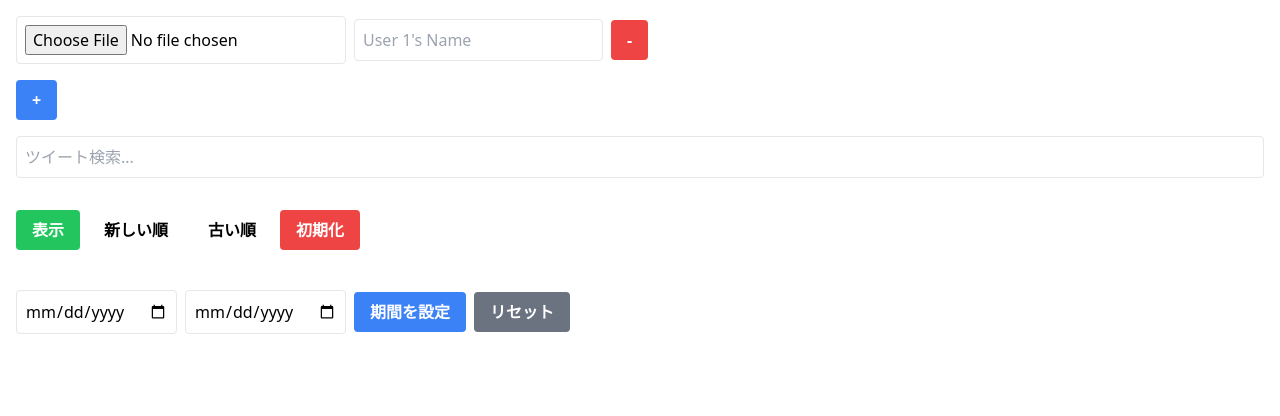
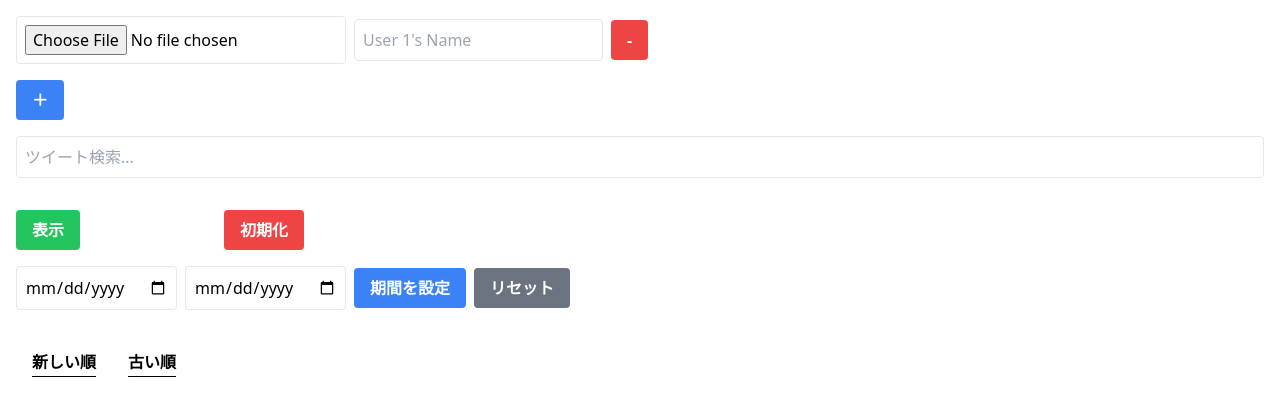
Before and after one commit to Shiryu-Toujima-1f10210346/MultiTwiArchiveViewer, a Next.js app: page / in a window 1280 px wide. Shown: the top 416 px of the page. Built offline with nearby package versions, Linux system fonts and the light colour scheme.

Commit message:
表示数制限と画像表示を追加

```diff
--- a/next.config.js
+++ b/next.config.js
@@ -1,6 +1,11 @@
 /** @type {import('next').NextConfig} */
 const nextConfig = {
   reactStrictMode: true,
-}
+};
 
-module.exports = nextConfig
+module.exports = {
+  nextConfig,
+  images: {
+    domains: ["pbs.twimg.com"],
+  },
+};
--- a/src/pages/index.tsx
+++ b/src/pages/index.tsx
@@ -1,4 +1,4 @@
-import React, { useState, ChangeEvent, useEffect } from "react";
+import React, { useState, ChangeEvent, useEffect, useRef } from "react";
 import {
   openDB,
   saveToDB,
@@ -6,9 +6,17 @@ import {
   saveImageToDB,
   clearDB,
 } from "../utils/dbOperations";
+import Image from "next/image";
+import Link from "next/link";
 
 // ツイートの型定義
 type Tweet = {
+  extended_entities: {
+    media: {
+      media_url_https: string;
+      type: string;
+    }[];
+  };
   created_at: string;
   full_text: string;
   userName: string;
@@ -42,6 +50,14 @@ const TwitterArchiveViewer = () => {
     { file: null, userName: "" },
   ]); // ユーザー入力フィールドのステート
   const [dateRange, setDateRange] = useState({ start: "", end: "" });
+  const [maxTweetsToShow, setMaxTweetsToShow] = useState(100); // 初期値は300
+  const [displayedTweets, setDisplayedTweets] = useState<Tweet[]>([]);
+  const observer = useRef<IntersectionObserver>();
+  const lastTweetElementRef = useRef(null); // 最後のツイート要素の参照
+
+  useEffect(() => {
+    setDisplayedTweets(tweets.slice(0, maxTweetsToShow));
+  }, [tweets, maxTweetsToShow]);
 
   useEffect(() => {
     const dbName = "twitterArchiveViewer";
@@ -59,6 +75,43 @@ const TwitterArchiveViewer = () => {
       });
     });
   }, []);
+
+  useEffect(() => {
+    if (observer.current) observer.current.disconnect();
+
+    observer.current = new IntersectionObserver((entries) => {
+      if (entries[0].isIntersecting && displayedTweets.length < tweets.length) {
+        setMaxTweetsToShow((prev) => prev + maxTweetsToShow);
+      }
+    });
+
+    if (lastTweetElementRef.current) {
+      observer.current.observe(lastTweetElementRef.current);
+    }
+
+    return () => {
+      if (observer.current) observer.current.disconnect();
+    };
+  }, [displayedTweets, maxTweetsToShow, tweets.length]);
+
+  // ツイートに含まれる画像を表示する関数
+  const renderMedia = (tweet: Tweet) => {
+    // メディア（画像）が含まれているかをチェック
+    const media = tweet.extended_entities?.media || [];
+    return media.map((mediaItem, index) =>
+      mediaItem.type === "photo" ? (
+        <a href={mediaItem.media_url_https} target="_blank" key={index}>
+          <Image
+            src={mediaItem.media_url_https}
+            alt="ツイート画像"
+            width={100}
+            height={100}
+          />
+        </a>
+      ) : null
+    );
+  };
+
   // 期間に基づいてツイートをフィルタリングする関数
   const filterTweetsByDateRange = () => {
     const filtered = allTweets.filter((tweet) => {
@@ -217,9 +270,9 @@ const TwitterArchiveViewer = () => {
       {/* ユーザー入力フィールド追加ボタン */}
       <button
         onClick={addUserInput}
-        className="w-full md:w-auto bg-blue-500 hover:bg-blue-700 text-white font-bold py-2 px-4 rounded mb-4"
+        className=" bg-blue-500 hover:bg-blue-700 text-white font-bold py-2 px-4 rounded mb-4"
       >
-        +
+        ＋
       </button>
 
       {/* 検索バー */}
@@ -234,7 +287,11 @@ const TwitterArchiveViewer = () => {
       </div>
 
       {/* ツイートを表示するボタン */}
-      <div className="flex flex-col md:flex-row gap-2 mb-6">
+      <div
+        className="flex
+      justify-start
+      md:flex-row gap-36"
+      >
         <button
           onClick={displayTweets}
           className="bg-green-500 hover:bg-green-700 text-white font-bold py-2 px-4 rounded mt-4 mb-4"
@@ -242,38 +299,6 @@ const TwitterArchiveViewer = () => {
           表示
         </button>
         {/* ツイート時間を降順にする */}
-        <button
-          onClick={() => {
-            const sortedTweets = [...tweets];
-            sortedTweets.sort((a, b) => {
-              return (
-                new Date(b.created_at).getTime() -
-                new Date(a.created_at).getTime()
-              );
-            });
-            setTweets(sortedTweets);
-          }}
-          className=" font-bold py-2 px-4 rounded mt-4 mb-4 hover:underline hover:underline-thickness: 2 hover:underline-offset-8"
-        >
-          新しい順
-        </button>
-
-        {/* ツイート時間を昇順にする */}
-        <button
-          onClick={() => {
-            const sortedTweets = [...tweets];
-            sortedTweets.sort((a, b) => {
-              return (
-                new Date(a.created_at).getTime() -
-                new Date(b.created_at).getTime()
-              );
-            });
-            setTweets(sortedTweets);
-          }}
-          className="font-bold py-2 px-4 rounded mt-4 mb-4 hover:underline hover:underline-thickness: 2 hover:underline-offset-8"
-        >
-          古い順
-        </button>
 
         <button
           onClick={() => {
@@ -285,6 +310,7 @@ const TwitterArchiveViewer = () => {
           初期化
         </button>
       </div>
+
       {/* 期間選択フィールド */}
       <div className="mb-4">
         <input
@@ -314,15 +340,58 @@ const TwitterArchiveViewer = () => {
           リセット
         </button>
       </div>
+      <div>
+        <button
+          onClick={() => {
+            const sortedTweets = [...tweets];
+            sortedTweets.sort((a, b) => {
+              return (
+                new Date(b.created_at).getTime() -
+                new Date(a.created_at).getTime()
+              );
+            });
+            setTweets(sortedTweets);
+          }}
+          className="hover:bg-gray-200 font-bold py-2 px-4 rounded mt-4 mb-4 underline underline-thickness: 2 underline-offset-8"
+        >
+          新しい順
+        </button>
+
+        {/* ツイート時間を昇順にする */}
+        <button
+          onClick={() => {
+            const sortedTweets = [...tweets];
+            sortedTweets.sort((a, b) => {
+              return (
+                new Date(a.created_at).getTime() -
+                new Date(b.created_at).getTime()
+              );
+            });
+            setTweets(sortedTweets);
+          }}
+          className="hover:bg-gray-200 font-bold py-2 px-4 rounded mt-4 mb-4 underline underline-thickness: 2 underline-offset-8"
+        >
+          古い順
+        </button>
+      </div>
       {/* ツイートの表示 */}
       <div id="timeline">
-        {tweets.map((tweet, index) => (
-          <div key={index} className="tweet p-4 border-b">
+        {displayedTweets.map((tweet, index) => (
+          <div
+            key={index}
+            className="tweet p-4 border-b"
+            ref={
+              index === displayedTweets.length - 1 ? lastTweetElementRef : null
+            }
+          >
             <strong className="font-bold">{tweet.userName}</strong>
             <br />
             <span className="text-sm text-gray-600">{tweet.created_at}</span>
             <br />
-            <p className="mt-2">{tweet.full_text}</p>
+            <div className="mt-2">
+              {tweet.full_text}
+              <div className="media">{renderMedia(tweet)}</div>
+            </div>
           </div>
         ))}
       </div>
```
Also changed, not shown: 1 other file (tests, documents, lock files or other folders).
